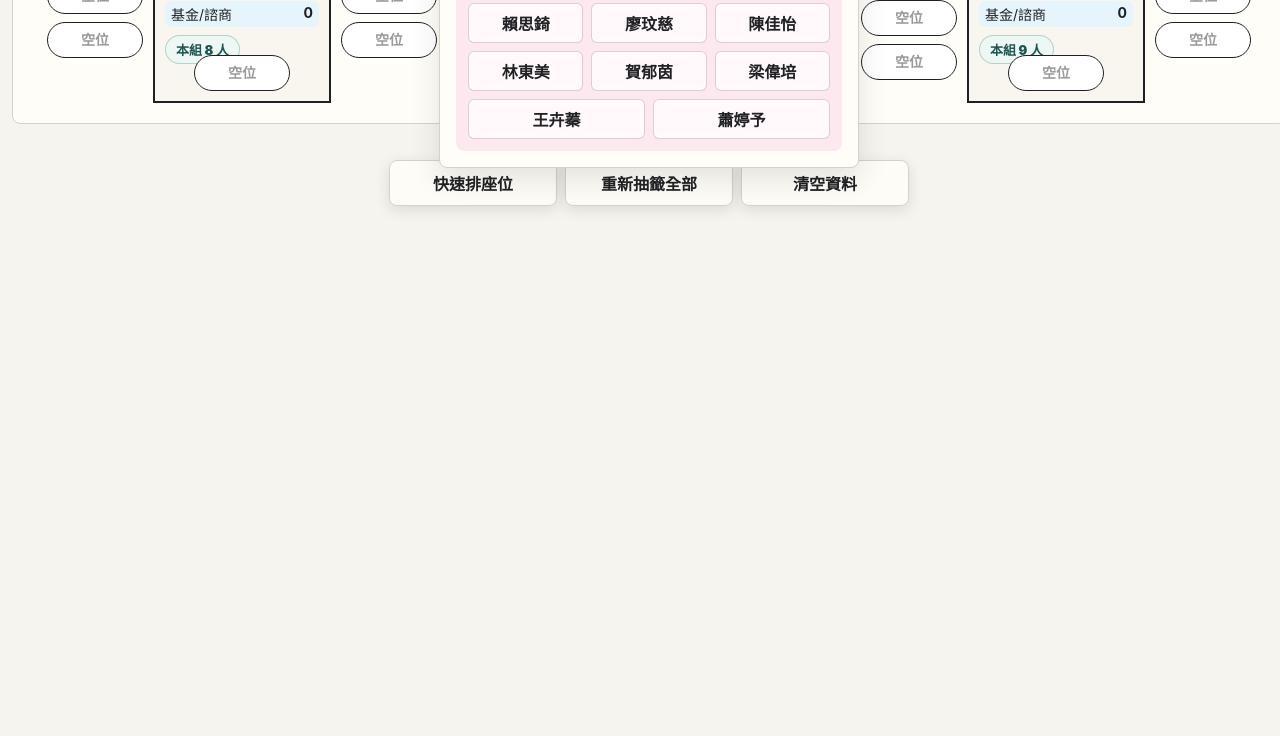
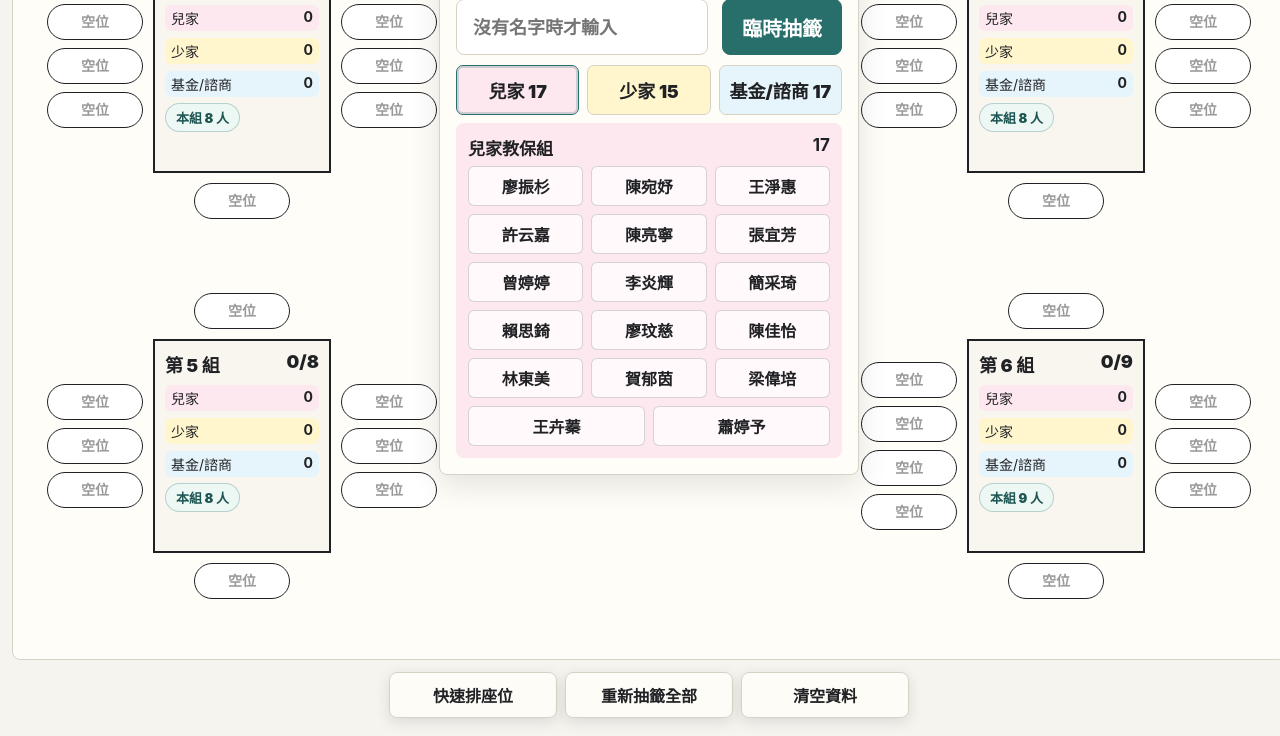
Before and after one commit to bibo1243/crc-seat-draw, a plain HTML site: page index.html in a window 1280 px wide. Shown: the part 576-1312 px from the top of the page. Before the commit the page ends 800 px from the top, so only its background shows below. Drawn offline with Linux system fonts and the light colour scheme.

Commit message:
Show leader seats without clipping

```diff
--- a/style.css
+++ b/style.css
@@ -402,10 +402,9 @@ h1 {
   grid-template-rows: auto minmax(0, 1fr);
   gap: 10px;
   align-content: start;
-  height: calc(100vh - 112px);
-  min-height: 0;
+  min-height: calc(100vh - 112px);
   padding: 14px;
-  overflow: hidden;
+  overflow: visible;
   border: 1px solid var(--line);
   border-radius: 8px;
   background: #fffdf8;
@@ -425,9 +424,10 @@ h1 {
 .tables-grid {
   display: grid;
   grid-template-columns: repeat(2, minmax(430px, 1fr));
-  grid-template-rows: repeat(3, minmax(0, 1fr));
+  grid-template-rows: repeat(3, minmax(292px, 1fr));
   gap: 12px clamp(320px, 30vw, 480px);
   min-height: 0;
+  padding-top: 8px;
 }
 
 .table-card {
@@ -437,11 +437,12 @@ h1 {
     "left table right"
     ". bottom .";
   grid-template-columns: 96px minmax(148px, 178px) 96px;
-  grid-template-rows: 38px minmax(0, 1fr) 72px;
+  grid-template-rows: 52px minmax(214px, auto) 82px;
   justify-content: center;
   align-items: center;
   gap: 10px 10px;
   min-height: 0;
+  overflow: visible;
 }
 
 .seat-stack {
@@ -460,11 +461,13 @@ h1 {
 .seat.single.top {
   grid-area: top;
   justify-self: center;
+  align-self: end;
 }
 
 .seat.single.bottom {
   grid-area: bottom;
   justify-self: center;
+  align-self: start;
 }
 
 .table-box {
@@ -586,6 +589,7 @@ h1 {
   color: var(--accent-dark);
   font-size: 13px;
   font-weight: 900;
+  transform: translateY(-2px);
 }
 
 @media (max-width: 980px) {
```
